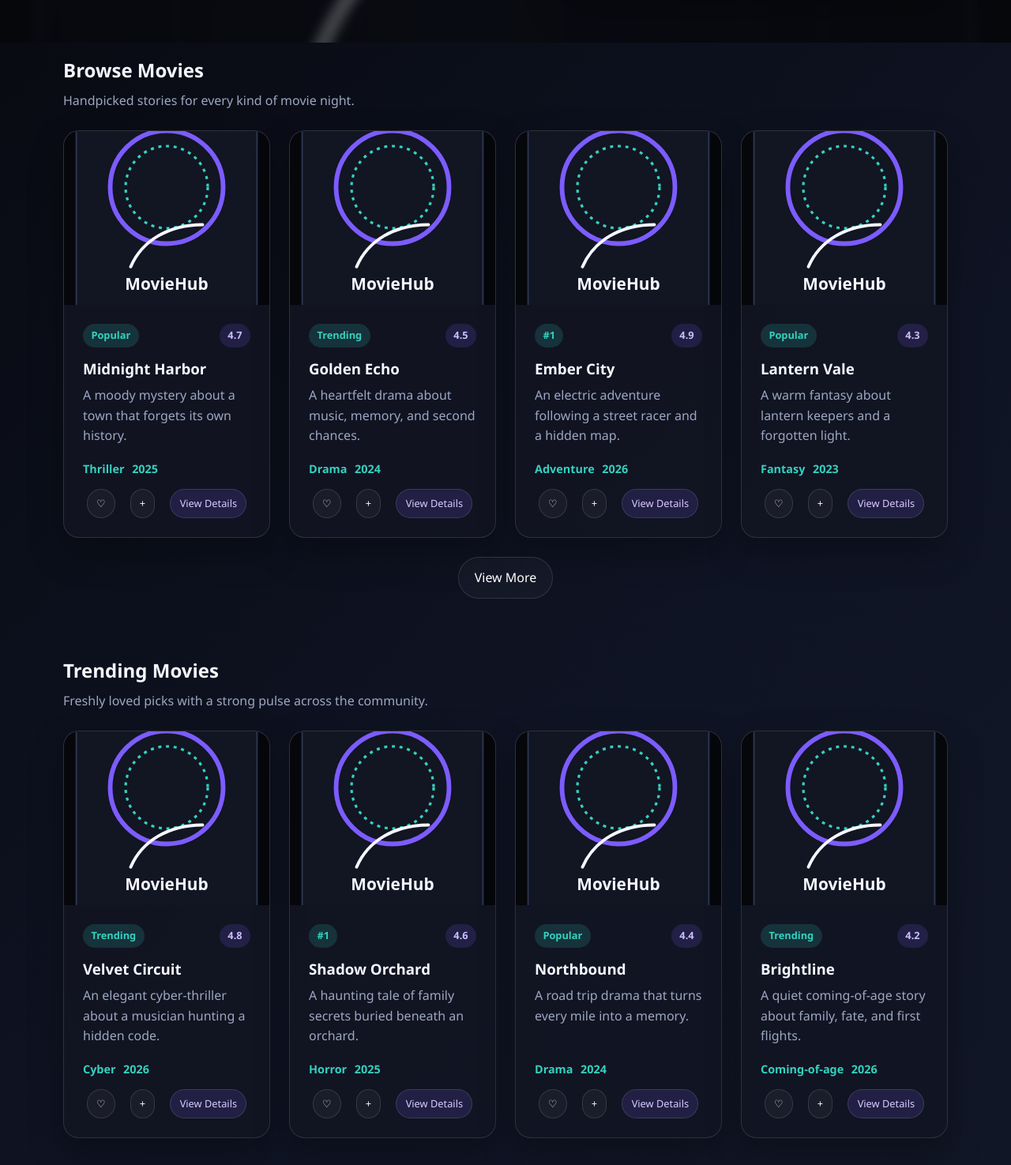
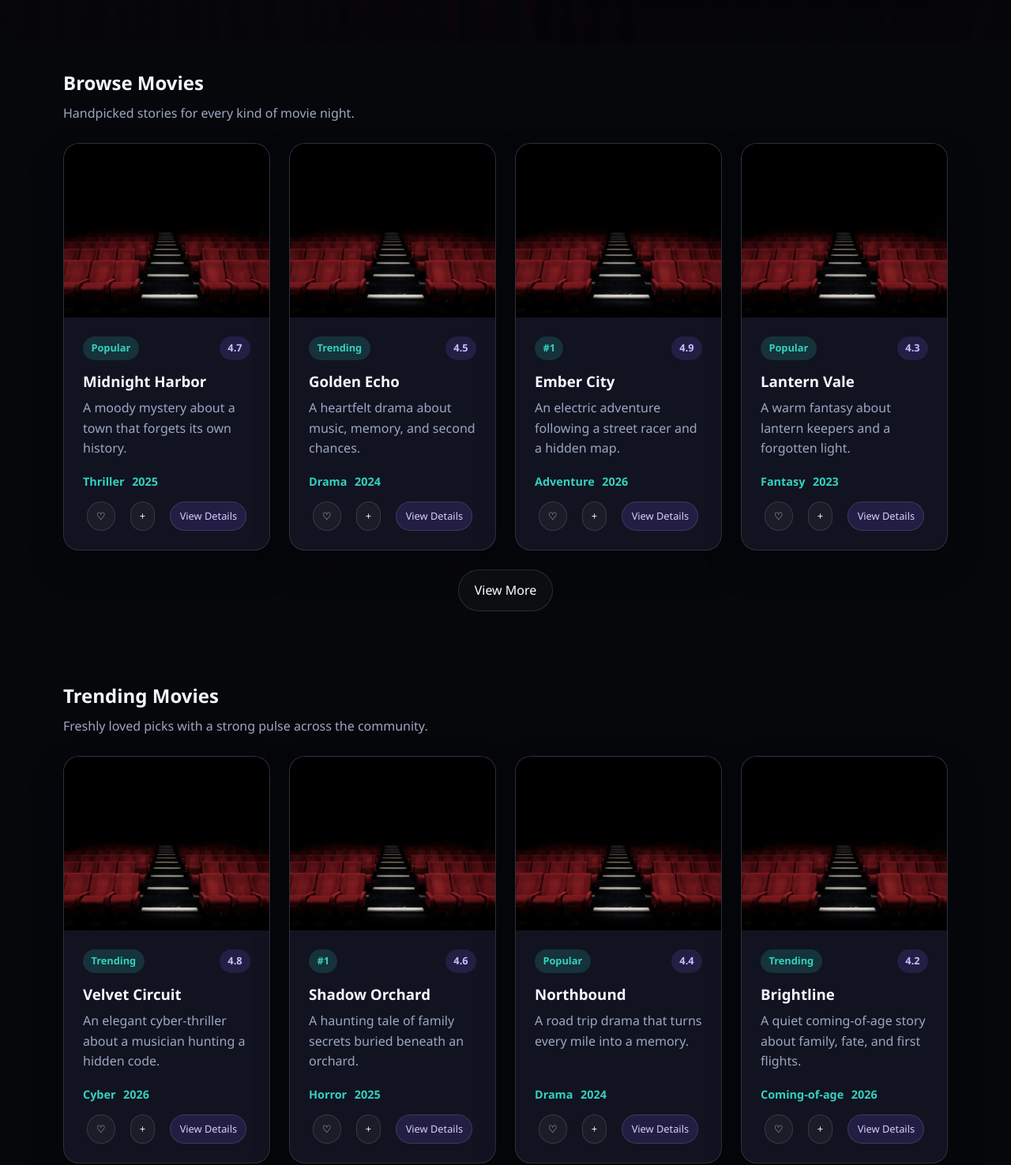
Before and after one commit to naman-gudhka/MovieHub---Movie-Discovery-App, a plain HTML site: page index.html in a window 1280 px wide. Shown: the part 637-2112 px from the top of the page at 79% size. Drawn offline with Linux system fonts and the light colour scheme.

Commit message:
Tweaked the UI - Updated placeholder image, background image, body's background color

```diff
--- a/assets/css/style.css
+++ b/assets/css/style.css
@@ -30,8 +30,8 @@ html {
 body {
   margin: 0;
   font-family: var(--font-body);
-  background: linear-gradient(135deg, var(--bg), #0f1424 65%, #111726);
   color: var(--text);
+  background-color: #06070b;
   line-height: 1.6;
 }
 
@@ -180,8 +180,8 @@ button {
   inset: 0;
   background:
     linear-gradient(90deg, rgba(6, 7, 11, 0.92) 0%, rgba(6, 7, 11, 0.7) 45%, rgba(6, 7, 11, 0.9) 100%),
-    url("../images/movie-placeholder.svg") center/cover no-repeat;
-  filter: blur(6px);
+    url("../images/dark-red-curtain-hd-background-wallpaper-11635959760qrb4yp7bnw.jpg") center/cover no-repeat;
+  filter: blur(4px);
   transform: scale(1.05);
   z-index: 0;
 }
@@ -355,7 +355,7 @@ button {
 
 .movies-section,
 .trending-section {
-  padding: 0 0 var(--space-5);
+  padding: var(--space-2) 0 var(--space-5);
 }
 
 .card-actions {
@@ -481,7 +481,7 @@ button {
 
 /* --- Footer --- */
 .site-footer {
-  padding: var(--space-4) 0 var(--space-5);
+  padding: var(--space-2) 0 var(--space-2);
   border-top: 1px solid var(--border);
 }
 
--- a/index.html
+++ b/index.html
@@ -66,7 +66,7 @@
           </div>
 
           <article class="hero-card" aria-label="Featured movie preview">
-            <img src="assets/images/movie-placeholder.svg" alt="Poster artwork for the fictional film Nova Horizon" />
+            <img src="assets/images/movie-placeholder.avif" alt="Poster artwork for the fictional film Nova Horizon" />
             <div class="hero-card-info">
               <p class="pill">Featured film</p>
               <h2>Nova Horizon</h2>
@@ -94,7 +94,7 @@
 
           <div class="movie-grid" id="movie-grid">
             <article class="movie-card" data-section="browse">
-              <img src="assets/images/movie-placeholder.svg" alt="Poster for the fictional film Midnight Harbor" />
+              <img src="assets/images/movie-placeholder.avif" alt="Poster for the fictional film Midnight Harbor" />
               <div class="card-body">
                 <div class="card-top">
                   <span class="card-badge">Popular</span>
@@ -117,7 +117,7 @@
             </article>
 
             <article class="movie-card" data-section="browse">
-              <img src="assets/images/movie-placeholder.svg" alt="Poster for the fictional film Golden Echo" />
+              <img src="assets/images/movie-placeholder.avif" alt="Poster for the fictional film Golden Echo" />
               <div class="card-body">
                 <div class="card-top">
                   <span class="card-badge">Trending</span>
@@ -140,7 +140,7 @@
             </article>
 
             <article class="movie-card" data-section="browse">
-              <img src="assets/images/movie-placeholder.svg" alt="Poster for the fictional film Ember City" />
+              <img src="assets/images/movie-placeholder.avif" alt="Poster for the fictional film Ember City" />
               <div class="card-body">
                 <div class="card-top">
                   <span class="card-badge">#1</span>
@@ -163,7 +163,7 @@
             </article>
 
             <article class="movie-card" data-section="browse">
-              <img src="assets/images/movie-placeholder.svg" alt="Poster for the fictional film Lantern Vale" />
+              <img src="assets/images/movie-placeholder.avif" alt="Poster for the fictional film Lantern Vale" />
               <div class="card-body">
                 <div class="card-top">
                   <span class="card-badge">Popular</span>
@@ -202,7 +202,7 @@
 
           <div class="movie-grid movie-grid--compact">
             <article class="movie-card" data-section="trending">
-              <img src="assets/images/movie-placeholder.svg" alt="Poster for the fictional film Velvet Circuit" />
+              <img src="assets/images/movie-placeholder.avif" alt="Poster for the fictional film Velvet Circuit" />
               <div class="card-body">
                 <div class="card-top">
                   <span class="card-badge">Trending</span>
@@ -225,7 +225,7 @@
             </article>
 
             <article class="movie-card" data-section="trending">
-              <img src="assets/images/movie-placeholder.svg" alt="Poster for the fictional film Shadow Orchard" />
+              <img src="assets/images/movie-placeholder.avif" alt="Poster for the fictional film Shadow Orchard" />
               <div class="card-body">
                 <div class="card-top">
                   <span class="card-badge">#1</span>
@@ -248,7 +248,7 @@
             </article>
 
             <article class="movie-card" data-section="trending">
-              <img src="assets/images/movie-placeholder.svg" alt="Poster for the fictional film Northbound" />
+              <img src="assets/images/movie-placeholder.avif" alt="Poster for the fictional film Northbound" />
               <div class="card-body">
                 <div class="card-top">
                   <span class="card-badge">Popular</span>
@@ -271,7 +271,7 @@
             </article>
 
             <article class="movie-card" data-section="trending">
-              <img src="assets/images/movie-placeholder.svg" alt="Poster for the fictional film Brightline" />
+              <img src="assets/images/movie-placeholder.avif" alt="Poster for the fictional film Brightline" />
               <div class="card-body">
                 <div class="card-top">
                   <span class="card-badge">Trending</span>
```
Also changed, not shown: assets/images/dark-red-curtain-hd-background-wallpaper-11635959760qrb4yp7bnw.jpg (added), assets/images/movie-placeholder.avif (added), assets/images/movie-placeholder.svg (deleted).
